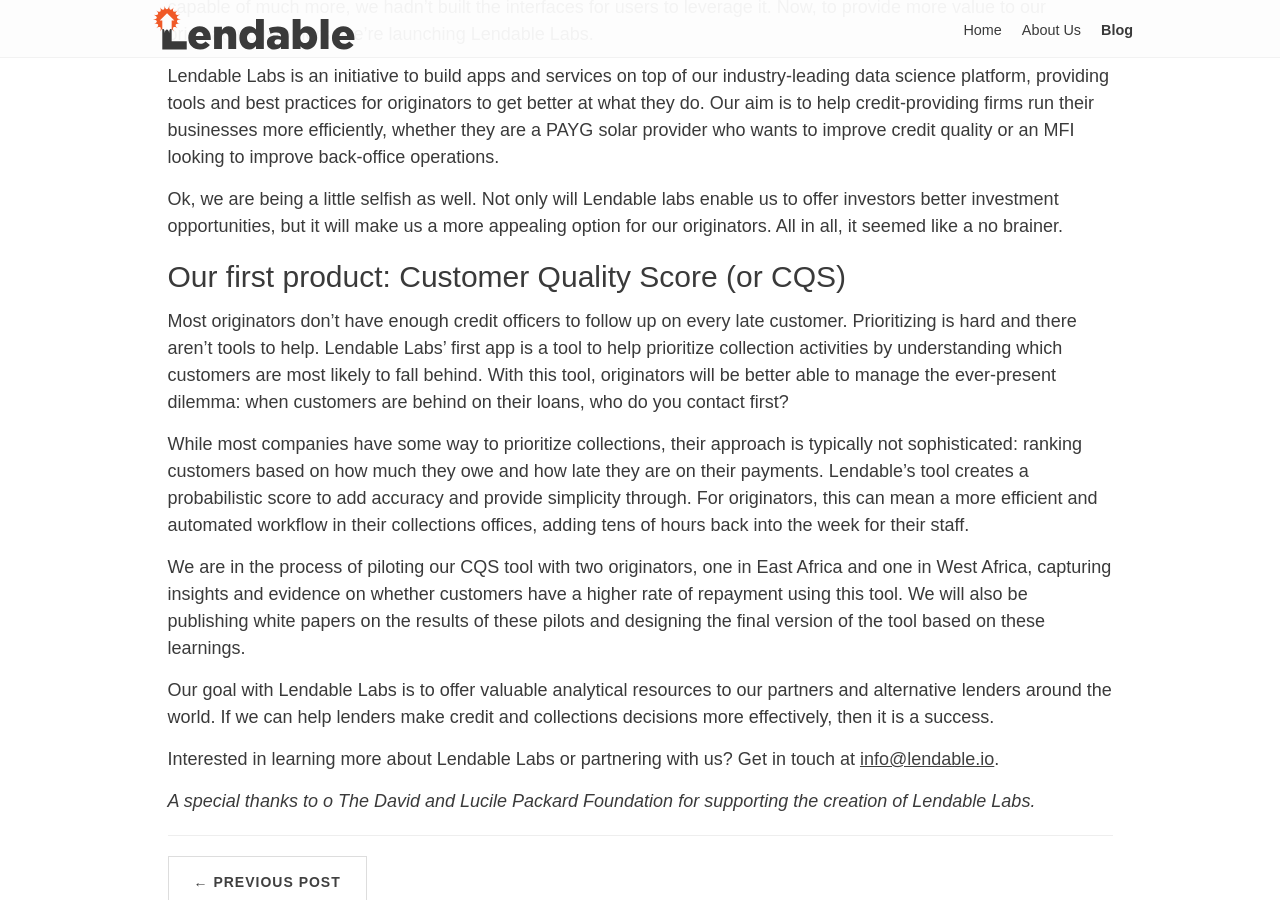
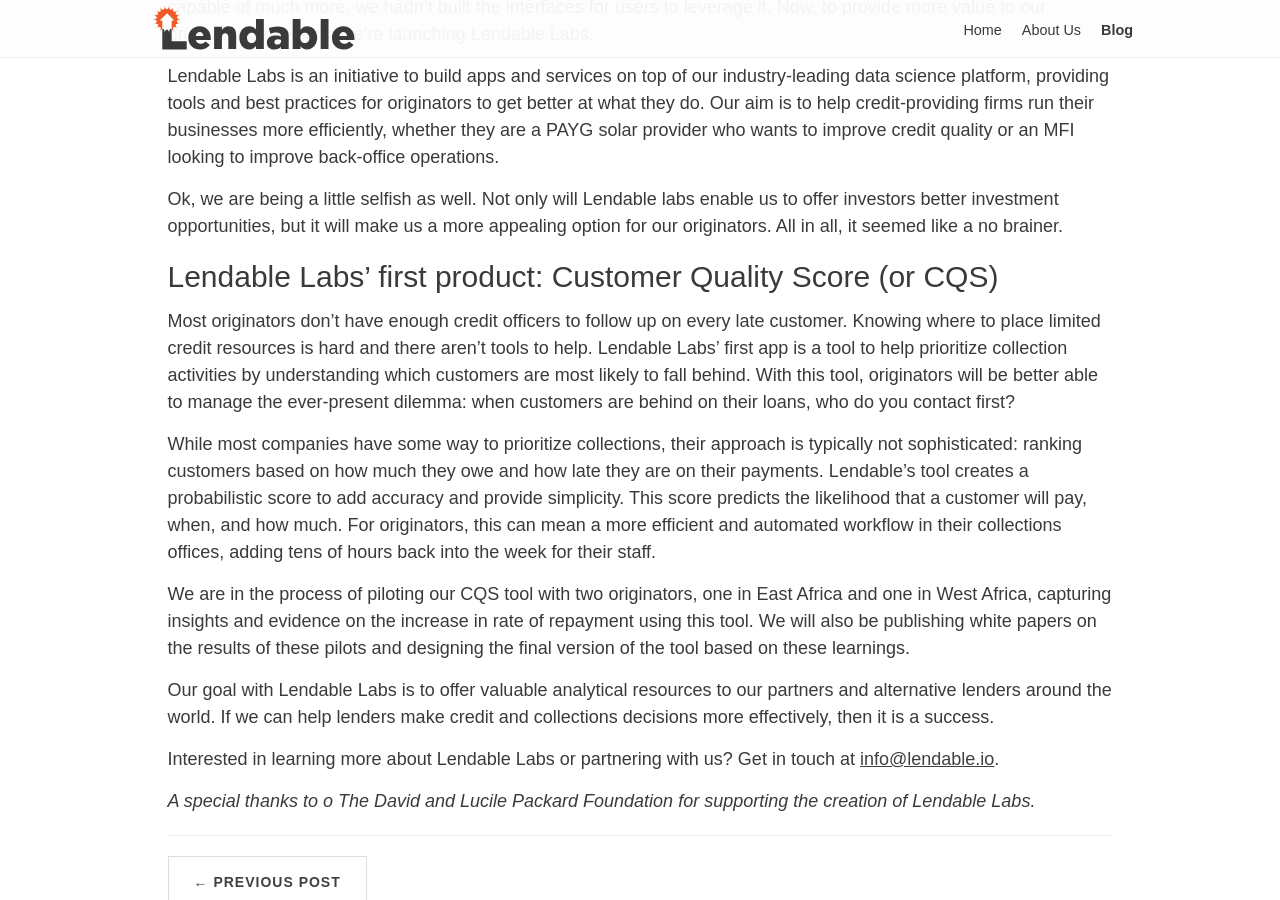
Before and after one commit to swashbuckleblog/swashbuckleblog.github.io, a Jekyll site: the page built from _posts/2017-01-11-lendable-labs.markdown, in a window 1280 px wide and 900 px high, scrolled down 712 px. Built offline with Jekyll 4.4.1, drawn with Linux system fonts in a browser that asks for light colours; nearby versions of some CDN libraries.

Commit message:
revisions to daniels lendable labs post

```diff
--- a/_posts/2017-01-11-lendable-labs.markdown
+++ b/_posts/2017-01-11-lendable-labs.markdown
@@ -14,13 +14,13 @@
 
 Ok, we are being a little selfish as well. Not only will Lendable labs enable us to offer investors better investment opportunities, but it will make us a more appealing option for our originators. All in all, it seemed like a no brainer.
 
-## Our first product: Customer Quality Score (or CQS)
+## Lendable Labs’ first product: Customer Quality Score (or CQS)
 
-Most originators don’t have enough credit officers to follow up on every late customer. Prioritizing is hard and there aren’t tools to help. Lendable Labs’ first app is a tool to help prioritize collection activities by understanding which customers are most likely to fall behind. With this tool, originators will be better able to manage the ever-present dilemma: when customers are behind on their loans, who do you contact first?
+Most originators don’t have enough credit officers to follow up on every late customer. Knowing where to place limited credit  resources is hard and there aren’t tools to help. Lendable Labs’ first app is a tool to help prioritize collection activities by understanding which customers are most likely to fall behind. With this tool, originators will be better able to manage the ever-present dilemma: when customers are behind on their loans, who do you contact first?
 
-While most companies have some way to prioritize collections, their approach is typically not sophisticated: ranking customers based on how much they owe and how late they are on their payments. Lendable’s tool creates a probabilistic score to add accuracy and provide simplicity through. For originators, this can mean a more efficient and automated workflow in their collections offices, adding tens of hours back into the week for their staff.
+While most companies have some way to prioritize collections, their approach is typically not sophisticated: ranking customers based on how much they owe and how late they are on their payments. Lendable’s tool creates a probabilistic score to add accuracy and provide simplicity. This score predicts the likelihood that a customer will pay, when, and how much. For originators, this can mean a more efficient and automated workflow in their collections offices, adding tens of hours back into the week for their staff.
 
-We are in the process of piloting our CQS tool with two originators, one in East Africa and one in West Africa, capturing insights and evidence on whether customers have a higher rate of repayment using this tool. We will also be publishing white papers on the results of these pilots and designing the final version of the tool based on these learnings.
+We are in the process of piloting our CQS tool with two originators, one in East Africa and one in West Africa, capturing insights and evidence on the increase in  rate of repayment using this tool. We will also be publishing white papers on the results of these pilots and designing the final version of the tool based on these learnings.
 
 Our goal with Lendable Labs is to offer valuable analytical resources to our partners and alternative lenders around the world. If we can help lenders make credit and collections decisions more effectively, then it is a success.
 
```
